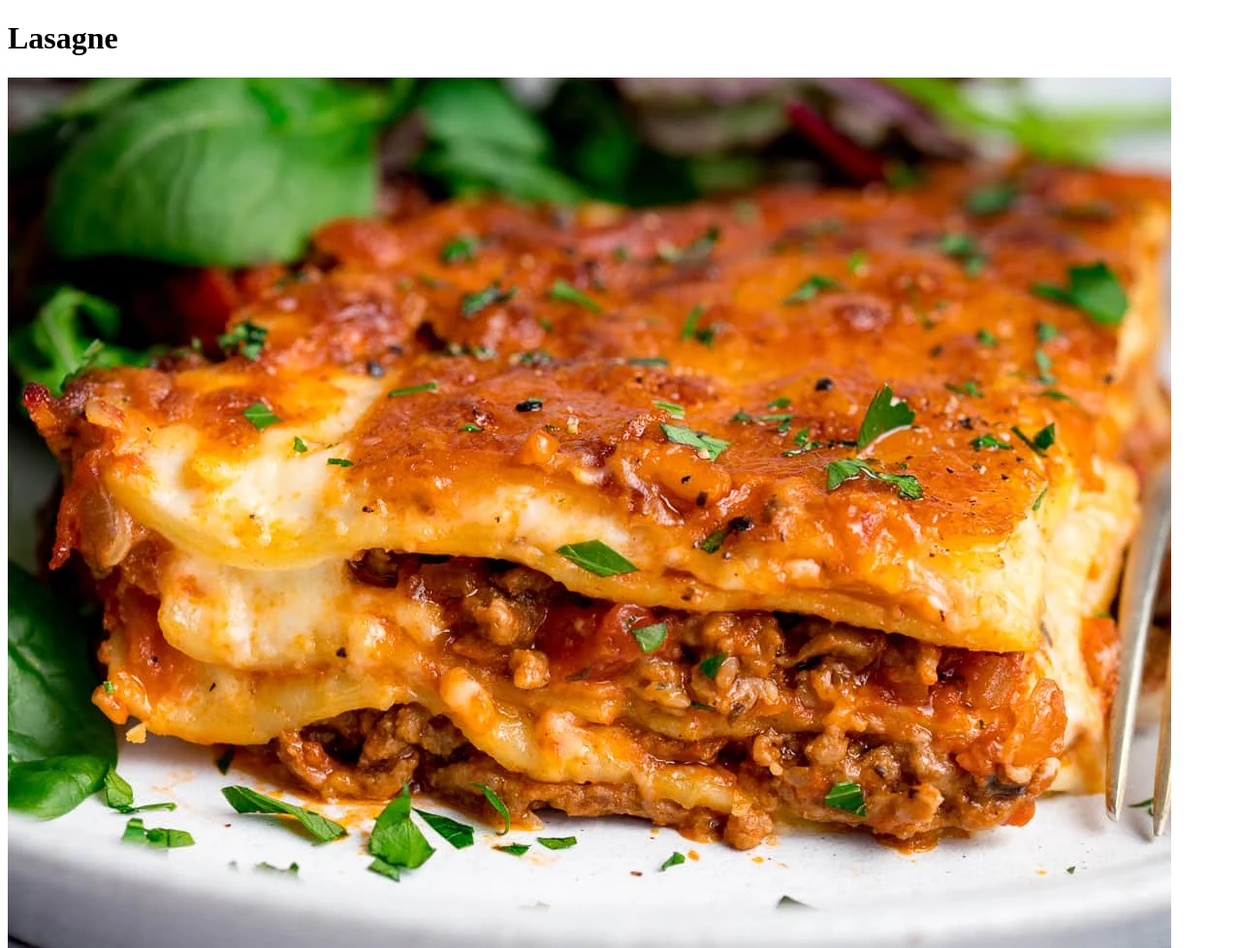
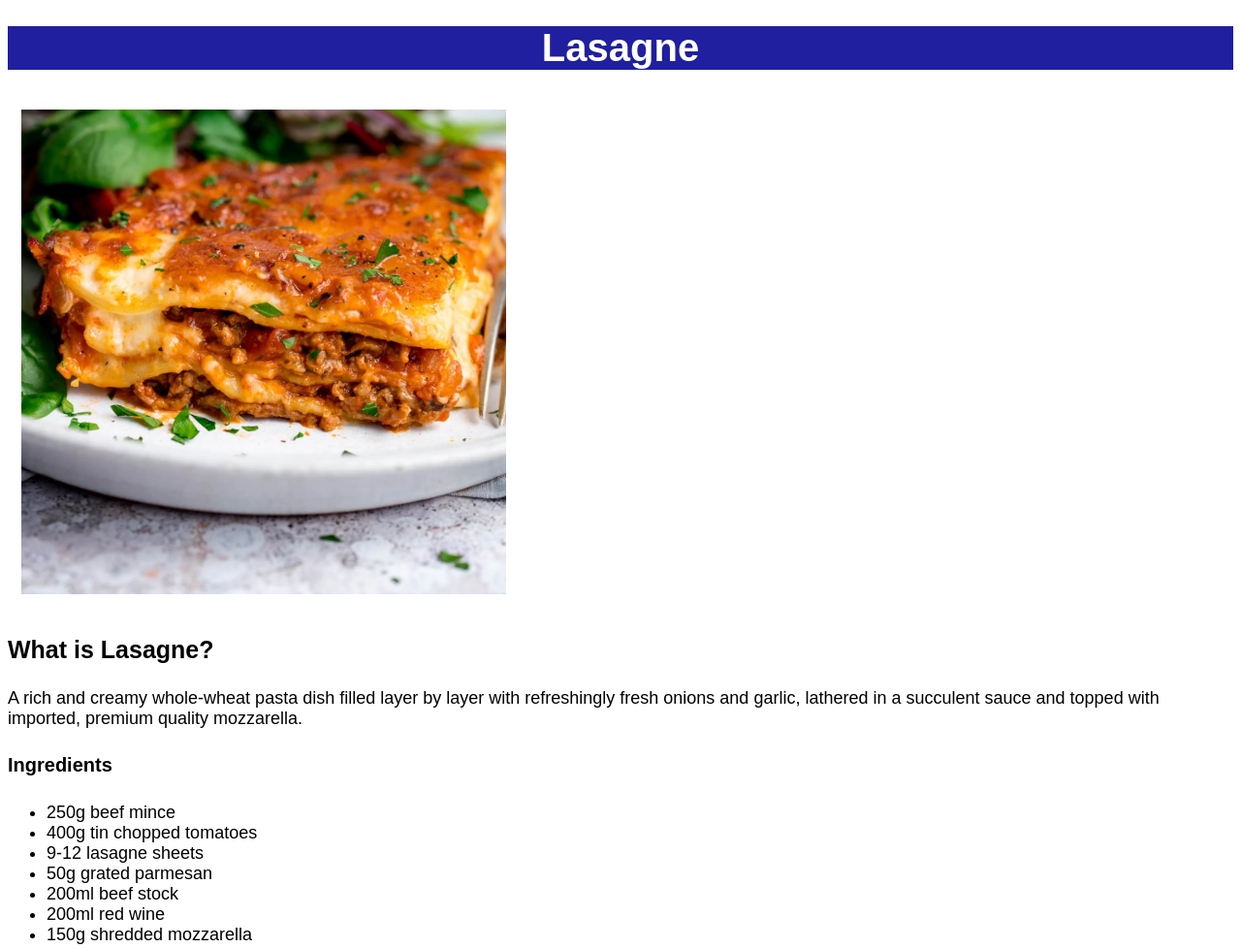
Before and after one commit to lchloe25/odin-recipes, a plain HTML site: page recipes/lasagne.html in a window 1280 px wide. Shown: the top 978 px of the page at 97% size. Drawn offline with Linux system fonts and the light colour scheme.

Commit message:
Updated Lasagne Page

```diff
--- a/recipes/lasagne.html
+++ b/recipes/lasagne.html
@@ -3,19 +3,21 @@
     <head>
         <meta charset="UTF-8">
         <title>Odin Recipes | Lasagne </title>
+        <link rel="stylesheet" href="../styles.css">
     </head>
 
     <body>
-        <h1>Lasagne</h1>
-            <div class="resize">
-                <img src="../images/lasagne.webp" alt="Lasagne">
-            </div>
 
-        <h3>What is Lasagne?</h3>
+        <h1 class="lasagne">Lasagne</h1>
+
+                <img id="resize" src="../images/lasagne.webp" alt="Lasagne">
+
+        <h3 class="lasagne">What is Lasagne?</h3>
 
         <p>A rich and creamy whole-wheat pasta dish filled layer by layer with refreshingly fresh onions and garlic, lathered in a succulent sauce and topped with imported, premium quality mozzarella.</p>
 
-        <h4>Ingredients</h4>
+        <h4 class="lasagne">Ingredients</h4>
+        <p>
             <ul>
                <li>250g beef mince</li>
                 <li>400g tin chopped tomatoes</li>
@@ -25,6 +27,7 @@
                 <li>200ml red wine</li>
                 <li>150g shredded mozzarella</li>
             </ul>
+        </p>
 
         <ol>
             <li>In a large pan, heat the olive oil over a low heat. Fry the onion, carrot, celery and garlic for 5 mins, or until softened. Add the mince and fry on a medium heat until golden. Turn up the heat, pour in the wine and bubble until reduced. Stir in the tomato purée, chopped tomatoes and stock. Add in the Worcestershire sauce and simmer for 15 mins, or until the liquid has reduced. Season.</li>
--- a/styles.css
+++ b/styles.css
@@ -1,33 +1,72 @@
 h1 {
     color: white;
-    background-color: black;
+    background-color: rgb(31, 31, 160);
     text-align: center;
-    font-size: 65px;
+    font-size: 70px;
     font-weight: bold;
     font-family: Arial, Helvetica, sans-serif;
+}
 
+h1.lasagne {
+    color: white;
+    background-color: rgb(31, 31, 160);
+    text-align: center;
+    font-size: 40px;
+    font-weight: bold;
+    font-family: Arial, Helvetica, sans-serif;
+}
+
+h3.lasagne {
+    color: rgb(0, 0, 0);
+    text-align: left;
+    font-size: 25px;
+    font-weight: bold;
+    font-family: Arial, Helvetica, sans-serif;
+}
+
+h4.lasagne {
+    color: black;
+    text-align: left;
+    font-size: 20px;
+    font-weight: bold;
+    font-family: Arial, Helvetica, sans-serif;
+}
+
+p {
+    color: black;
+    font-size: 18px;
+    font-family: Arial, Helvetica, sans-serif;
+}
+
+ul,
+ol {
+    color: black;
+    font-size: 18px;
+    font-family: Arial, Helvetica, sans-serif;
 }
 
 a:link {
-    color: black;
-
+    color: white;
+    text-decoration: none;
 }
 a:visited {
-    color: black;
-
+    color: white;
+    text-decoration: none;
 }
 a:hover {
     color: grey;
-
+    text-decoration: none;
 }
 a:active {
     color: blue;
-
+    text-decoration: none;
 }
 
 a {
     font-size: 35px;
-
+    font-weight: bold;
+    font-family: 'Courier New', Courier, monospace;
+    background-color: rgb(31, 31, 160);
     display: inline-block;
     display: -moz-inline-box;
     *display: inline; /* For IE7 */
@@ -39,12 +78,14 @@ a {
 }
 
 img {
-    padding: 10px;
+    padding: 14px;
     height: 600px;
     width: auto;
+    background-color: rgb(31, 31, 160);
 }
 
-.resize img {
+#resize {
     height: auto;
-    width: 200px;
+    width: 500px;
+    background-color: white;
 }
```
Lines whose indentation alone changed are shown as unchanged.
